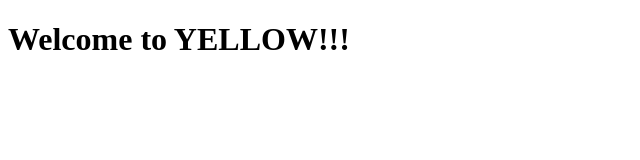
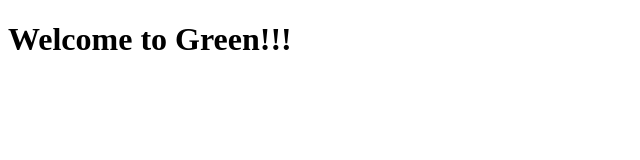
Before and after one commit to svcblock/mynginx, a plain HTML site: page index.html in a window 1280 px wide. Shown: the whole page, without its empty margins (0-640 px from the left). Drawn offline with Linux system fonts and the light colour scheme.

Commit message:
Update index.html

```diff
--- a/index.html
+++ b/index.html
@@ -6,6 +6,6 @@
 </style>
 </head>
 <body>
-<h1>Welcome to YELLOW!!!</h1>
+<h1>Welcome to Green!!!</h1>
 </body>
 </html>
```
